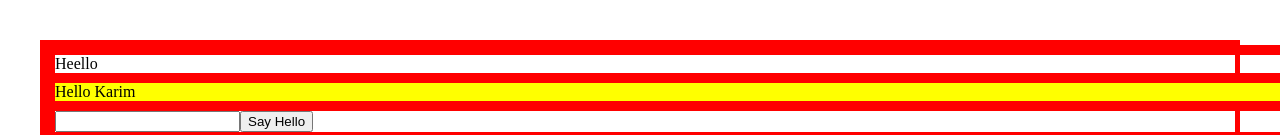
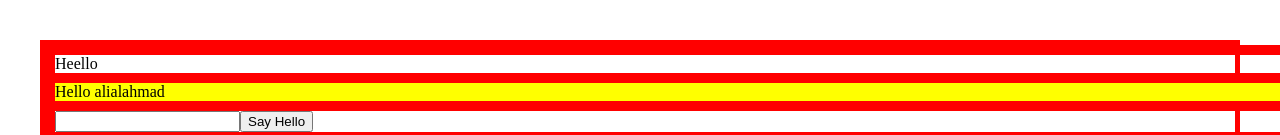
Before and after one commit to NWC2/Weather-API, a React (Create React App) app: page / in a window 1280 px wide. Shown: the top 135 px of the page. Built offline with nearby package versions, Linux system fonts and the light colour scheme.

Commit message:
Change Name

```diff
--- a/src/App.js
+++ b/src/App.js
@@ -10,7 +10,7 @@ class App extends Component {
   constructor(props) {
     super(props);
     this.state = {
-      name: "Karim"
+      name: "alialahmad"
     };
   }
 
```
